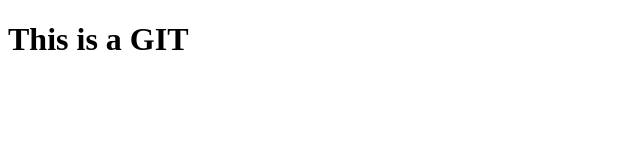
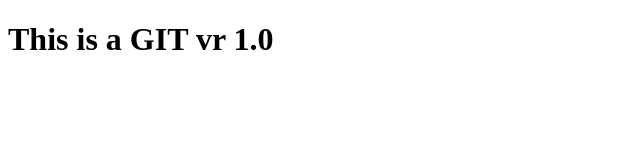
Before and after one commit to jingente/firstgit, a plain HTML site: page index.html in a window 1280 px wide. Shown: the whole page, without its empty margins (0-640 px from the left). Drawn offline with Linux system fonts and the light colour scheme.

Commit message:
second commit

```diff
--- a/index.html
+++ b/index.html
@@ -7,6 +7,6 @@
     <title>Document</title>
 </head>
 <body>
-    <h1>This is a GIT</h1>
+    <h1>This is a GIT vr 1.0</h1>
 </body>
 </html>
```
Also changed, not shown: 1 other file.
